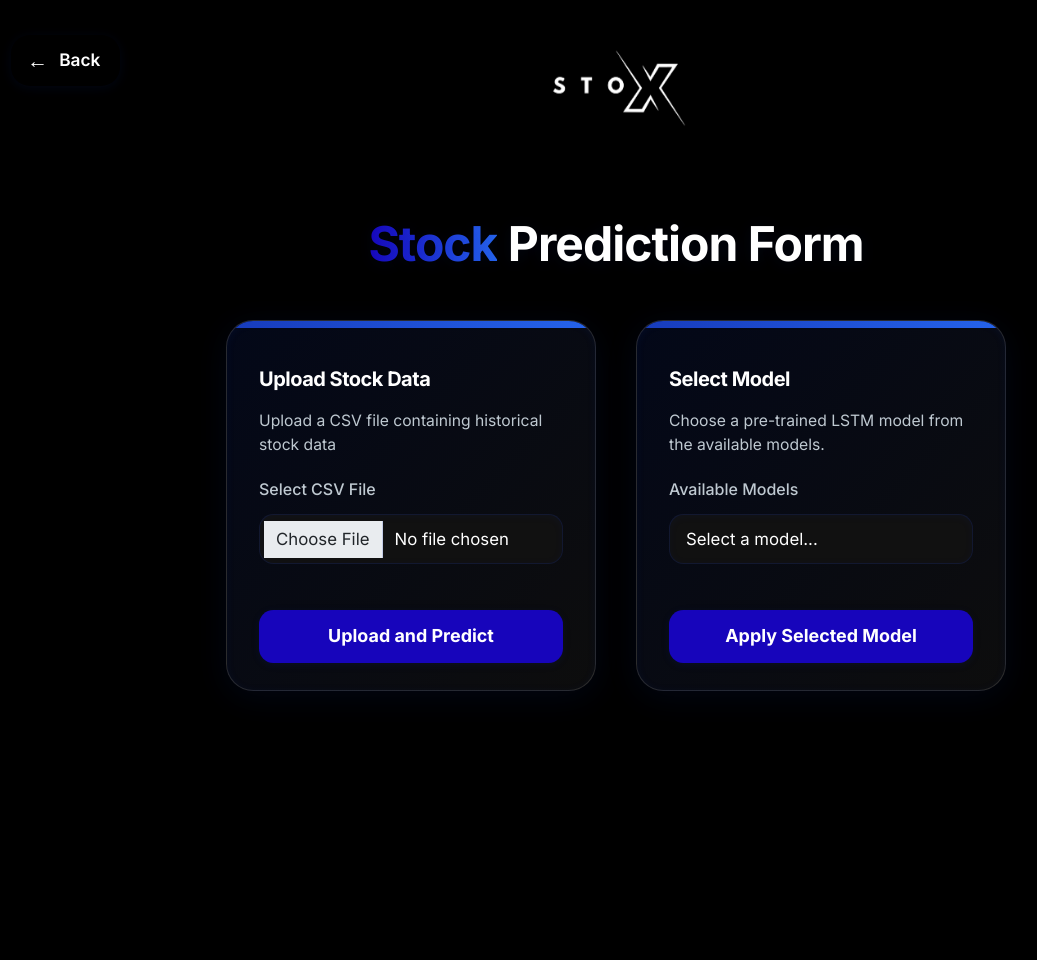
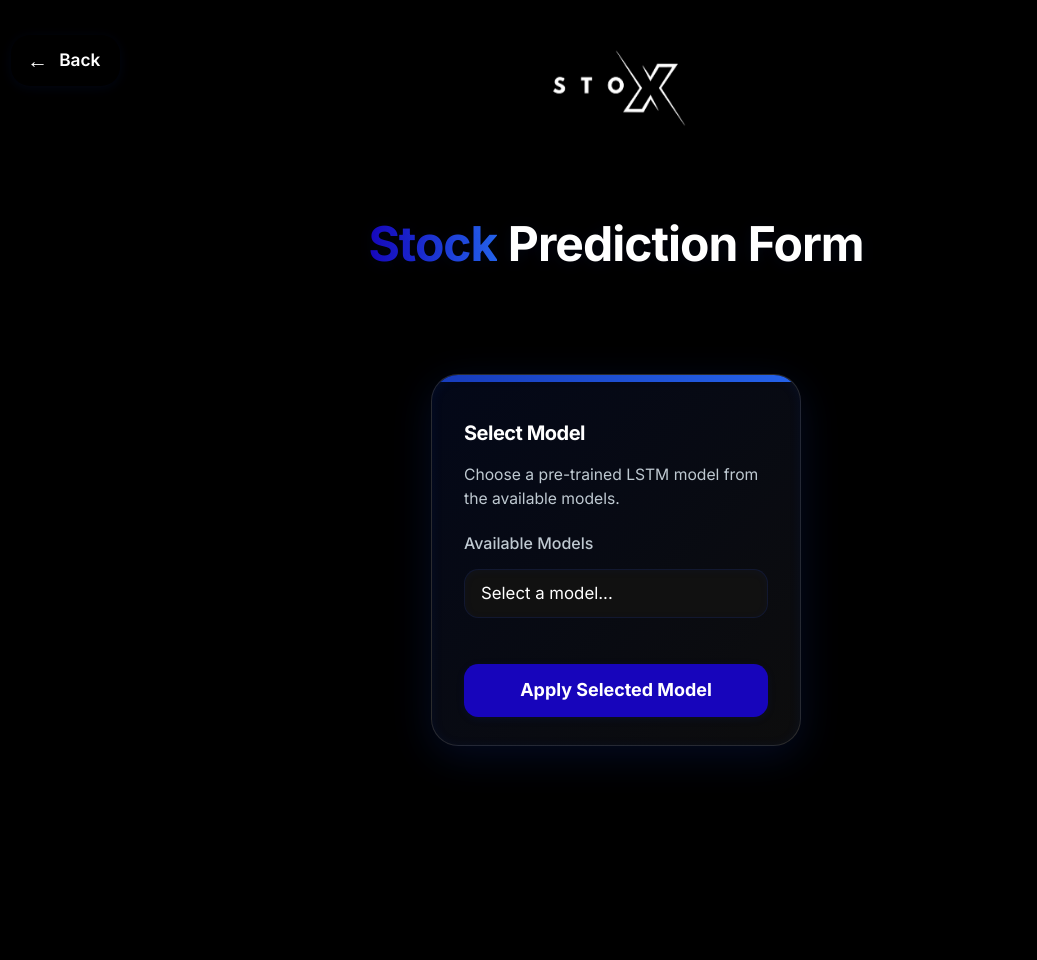
Before and after one commit to darrenchrist30/Deep-Learning-Stock-Prediction, a Flask app: page /app in a window 1280 px wide. Shown: the whole page, without its empty margins (24-1061 px from the left). Run offline with Flask 2, Linux system fonts and the light colour scheme.

Commit message:
ui doang

```diff
--- a/app.py
+++ b/app.py
@@ -830,15 +830,6 @@ def create_custom_interactive_plot(data, historical_days, prediction_days, stock
         future_date = today + datetime.timedelta(days=prediction_days)
         future_date_str = future_date.strftime('%Y-%m-%d')
 
-        # Update layout with improved settings for dark theme - matching main chart
-        # Use current date to create a more accurate date-based title
-        today = datetime.datetime.now().replace(hour=0, minute=0, second=0, microsecond=0)
-        today_str = today.strftime('%Y-%m-%d')
-        past_date = today - datetime.timedelta(days=historical_days)
-        past_date_str = past_date.strftime('%Y-%m-%d')
-        future_date = today + datetime.timedelta(days=prediction_days)
-        future_date_str = future_date.strftime('%Y-%m-%d')
-
         fig.update_layout(
             title={
                 'text': f'Stock Price: {past_date_str} to {future_date_str}',
@@ -863,8 +854,8 @@ def create_custom_interactive_plot(data, historical_days, prediction_days, stock
                 font={'color': '#E8E9FA', 'size': 11}
             ),
             margin=dict(l=50, r=30, t=60, b=80),  # Optimized margins
-            plot_bgcolor='#0F1419',  # Dark blue-gray background - same as main chart
-            paper_bgcolor='#12141C',  # Slightly lighter dark background - same as main chart
+            plot_bgcolor='#0F1419',  # Dark blue-gray background
+            paper_bgcolor='#12141C',  # Slightly lighter dark background
             font={'family': 'Inter, sans-serif', 'color': '#E8E9FA'},
             autosize=True
         )
@@ -890,16 +881,15 @@ def create_custom_interactive_plot(data, historical_days, prediction_days, stock
         # Configure x-axis with complete date labels (just one call to prevent overrides)
         fig.update_xaxes(
             type='date',
-            tickformat='%Y-%m-%d',  # Format as YYYY-MM-DD
+            tickformat='%Y-%m',  # Year-Month format
             tickangle=45,           # Angle the labels for better readability
-            dtick=tick_interval,    # Dynamic tick interval based on date range
+            dtick='M1',             # Satu label per bulan
             rangeslider_visible=False,
             tickfont=dict(size=10, color='#B8B9CA'),  # Light gray text for dark theme
             automargin=True,        # Automatically adjust margins to fit labels
             showgrid=True,          # Show grid lines
             gridwidth=1,            # Width of grid lines
             gridcolor='rgba(56, 189, 248, 0.2)',  # Light blue grid for dark theme
-            nticks=max(10, min(date_range_days, 20)),  # Ensure a reasonable number of ticks
             showticklabels=True,    # Make sure labels are visible
             title_font={'color': '#B8B9CA'}
         )
--- a/templates/index.html
+++ b/templates/index.html
@@ -348,19 +348,9 @@
         </div>
     </div>
     <div class="dashboard-main">
-        <div class="dashboard-forms">
-            <!-- Upload Stock Data Form -->
-            <div class="form-card">
-                <h5>Upload Stock Data</h5>
-                <p style="color:#bfc9d1; font-size:0.98rem;">Upload a CSV file containing historical stock data</p>
-                <form id="upload_stock_form" action="/upload" method="POST" enctype="multipart/form-data" autocomplete="off">
-                    <label for="file" class="form-label">Select CSV File</label>
-                    <input class="form-control" type="file" id="file" name="file" accept=".csv" required />
-                    <button type="submit" class="btn btn-primary w-100 mt-2">Upload and Predict</button>
-                </form>
-            </div>
+        <div class="dashboard-forms" id="dashboardForms">
             <!-- Model Selection Form -->
-            <div class="form-card">
+            <div class="form-card" id="modelSelectCard" style="margin:auto;">
                 <h5>Select Model</h5>
                 <p style="color:#bfc9d1; font-size:0.98rem;">Choose a pre-trained LSTM model from the available models.</p>
                 <form id="upload_model_form" action="javascript:void(0);" autocomplete="off">
@@ -373,6 +363,23 @@
                     </select>
                     <button type="button" id="apply_model_btn" class="btn btn-primary w-100 mt-2">Apply Selected Model</button>
                 </form>
+            </div>
+            <!-- Upload Stock Data Form -->
+            <div class="form-card" id="uploadStockCard" style="display:none;">
+                <h5>Upload Stock Data</h5>
+                <p style="color:#bfc9d1; font-size:0.98rem;">Upload a CSV file containing historical stock data</p>
+                <form id="upload_stock_form" action="/upload" method="POST" enctype="multipart/form-data" autocomplete="off">
+                    <label for="file" class="form-label">Select CSV File</label>
+                    <input class="form-control" type="file" id="file" name="file" accept=".csv" required />
+                    <button type="submit" class="btn btn-primary w-100 mt-2">Upload and Predict</button>
+                </form>
+            </div>
+        </div>
+        <!-- Selected Model Info -->
+        <div id="selectedModelInfo" style="display:none; margin-top:0.5rem;">
+            <div style="display:inline-block; background:linear-gradient(90deg,#0d1a4a 0%,#173bbb 100%); color:#fff; border-radius:1.2rem; box-shadow:0 2px 12px 0 rgba(23,59,187,0.13); padding:0.75rem 2rem; font-size:1.13rem; font-weight:600; letter-spacing:0.5px;">
+                <span style="opacity:0.85; font-weight:500;">Selected Model:</span>
+                <span id="selectedModelName" style="font-weight:700; color:#fff; margin-left:0.7rem;"></span>
             </div>
         </div>
     </div>
@@ -398,16 +405,31 @@
         }
         // Script untuk form handling
         $(function() {
+            // Tampilkan hanya form model di awal, tengah layar
+            $('#uploadStockCard').hide();
+            $('#modelSelectCard').css({
+                'margin': 'auto',
+                'align-self': 'center',
+                'box-shadow': '0 10px 40px 0 rgba(23,59,187,0.18), 0 2px 12px 0 rgba(23,59,187,0.10) inset'
+            });
+            $('.dashboard-forms').css({
+                'display': 'flex',
+                'flex-direction': 'column',
+                'align-items': 'center',
+                'justify-content': 'center',
+                'min-height': '60vh',
+                'gap': '0'
+            });
+
             // Form upload menggunakan submit normal HTML (tidak AJAX)
             $('#upload_stock_form').on('submit', function() {
-                // Gunakan metode submit normal HTML form
                 return true;
             });
-
-            // Model selection: AJAX submit, show notification, no redirect
+            // Model selection: AJAX submit, show notification, lalu munculkan form upload
             $('#apply_model_btn').on('click', function() {
                 var formData = $('#upload_model_form').serialize();
                 var $btn = $(this);
+                var selectedModelText = $('#selected_model option:selected').text();
                 $btn.prop('disabled', true).text('Applying...');
                 $.ajax({
                     url: '/upload_model',
@@ -416,7 +438,24 @@
                     success: function(response) {
                         showNotification(response.message || 'Model applied successfully!');
                         $btn.prop('disabled', false).text('Apply Selected Model');
-                        // Mencegah direct ke /upload_model
+                        // Tampilkan kedua form berdampingan (horizontal)
+                        $('#uploadStockCard').fadeIn();
+                        $('#modelSelectCard').css({
+                            'margin': '',
+                            'align-self': '',
+                            'box-shadow': ''
+                        });
+                        $('.dashboard-forms').css({
+                            'display': 'flex',
+                            'flex-direction': 'row',
+                            'align-items': 'stretch',
+                            'justify-content': 'center',
+                            'min-height': '',
+                            'gap': '2.5rem'
+                        });
+                        // Tampilkan info model terpilih
+                        $('#selectedModelName').text(selectedModelText);
+                        $('#selectedModelInfo').fadeIn();
                     },
                     error: function(xhr) {
                         let msg = 'Failed to apply model.';
```
Also changed, not shown: templates/landing.html (+56 -1 lines).
